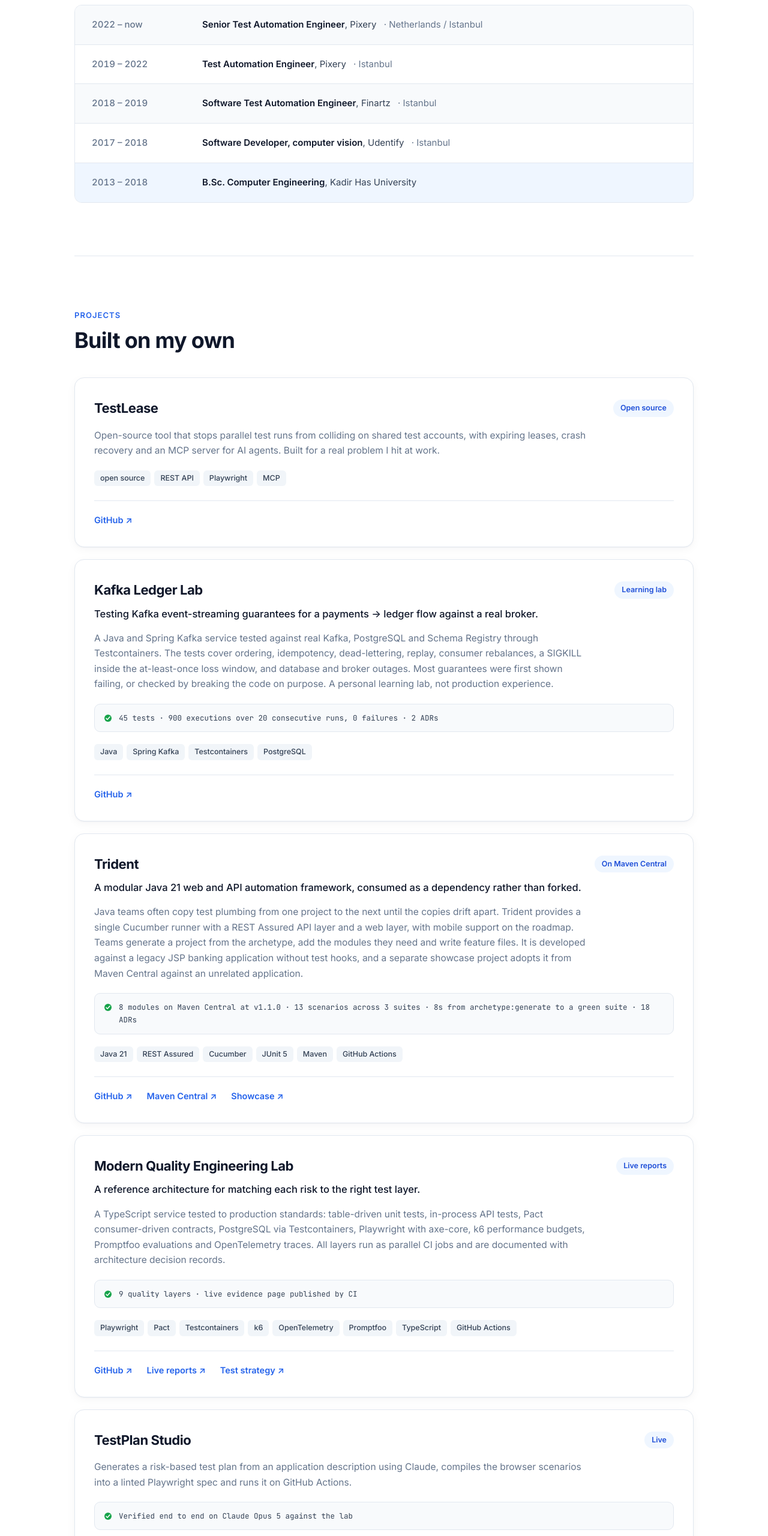
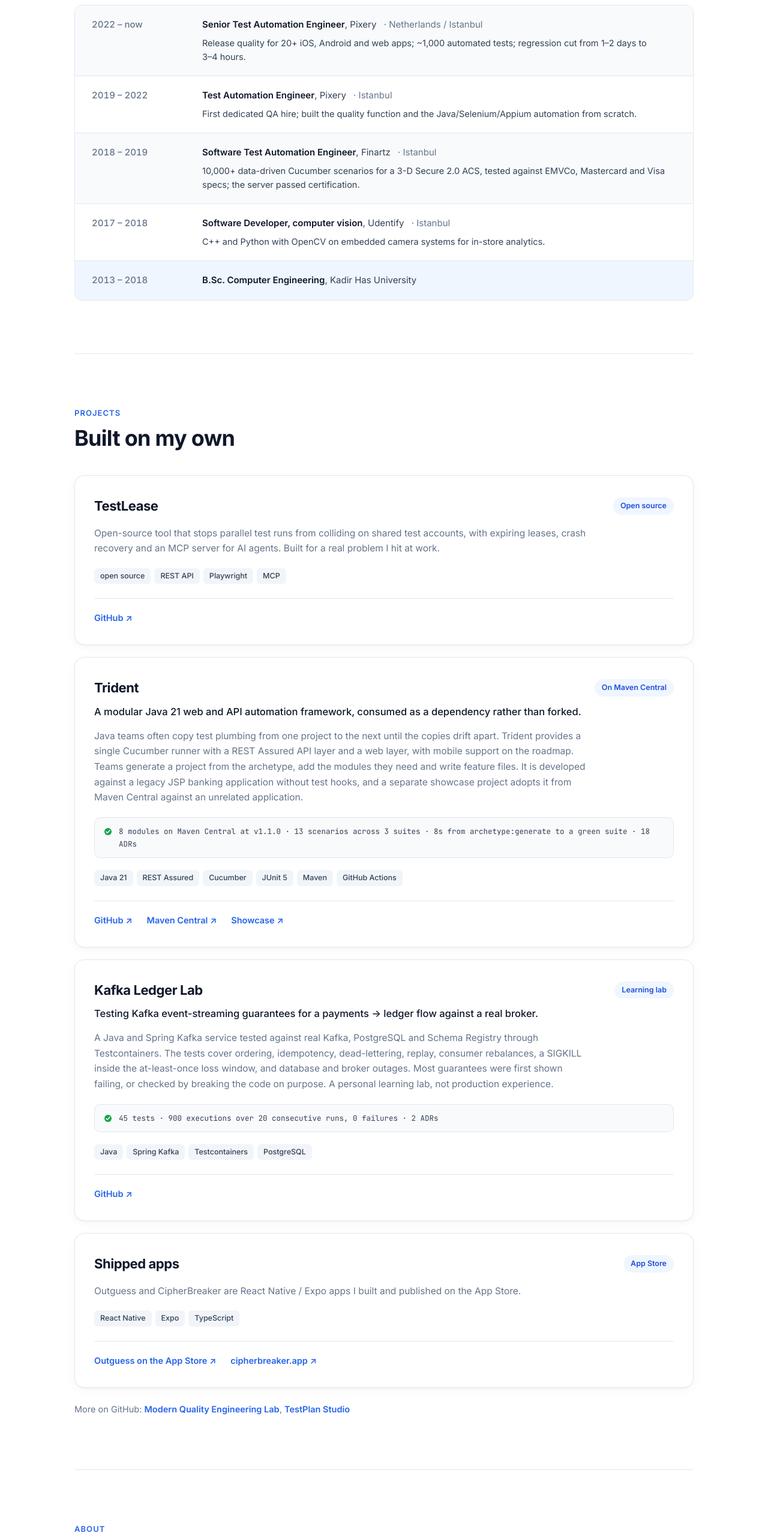
Before and after one commit to cozgur/ozgurcetintas.dev, a plain HTML site: page site/index.html in a window 1280 px wide. Shown: the part 2548-5108 px from the top of the page at 60% size. Drawn offline with Linux system fonts and the light colour scheme.

Commit message:
Rebalance: four project cards, result lines under each role
Merge Outguess and CipherBreaker into a "Shipped apps" card, move
Modern Quality Engineering Lab and TestPlan Studio to a GitHub line,
and add a one-line result under each Experience role.

Co-Authored-By: Claude Opus 5.5 <noreply@anthropic.com>

```diff
--- a/site/index.html
+++ b/site/index.html
@@ -29,7 +29,7 @@
       href="https://fonts.googleapis.com/css2?family=Inter:wght@400;500;600;700&family=JetBrains+Mono:wght@400;500&display=swap"
       rel="stylesheet"
     />
-    <link rel="stylesheet" href="styles.css?v=2026-11c" />
+    <link rel="stylesheet" href="styles.css?v=2026-11d" />
     <script type="application/ld+json">
       {
         "@context": "https://schema.org",
@@ -238,19 +238,27 @@
         <dl class="matrix timeline">
           <div>
             <dt>2022 – now</dt>
-            <dd><strong>Senior Test Automation Engineer</strong>, Pixery <span>Netherlands / Istanbul</span></dd>
+            <dd><strong>Senior Test Automation Engineer</strong>, Pixery <span>Netherlands / Istanbul</span>
+              <p class="result">Release quality for 20+ iOS, Android and web apps; ~1,000 automated tests; regression cut from 1–&#8288;2 days to 3–&#8288;4&nbsp;hours.</p>
+            </dd>
           </div>
           <div>
             <dt>2019 – 2022</dt>
-            <dd><strong>Test Automation Engineer</strong>, Pixery <span>Istanbul</span></dd>
+            <dd><strong>Test Automation Engineer</strong>, Pixery <span>Istanbul</span>
+              <p class="result">First dedicated QA hire; built the quality function and the Java/Selenium/Appium automation from scratch.</p>
+            </dd>
           </div>
           <div>
             <dt>2018 – 2019</dt>
-            <dd><strong>Software Test Automation Engineer</strong>, Finartz <span>Istanbul</span></dd>
+            <dd><strong>Software Test Automation Engineer</strong>, Finartz <span>Istanbul</span>
+              <p class="result">10,000+ data-driven Cucumber scenarios for a 3-D Secure 2.0 ACS, tested against EMVCo, Mastercard and Visa specs; the server passed certification.</p>
+            </dd>
           </div>
           <div>
             <dt>2017 – 2018</dt>
-            <dd><strong>Software Developer, computer vision</strong>, Udentify <span>Istanbul</span></dd>
+            <dd><strong>Software Developer, computer vision</strong>, Udentify <span>Istanbul</span>
+              <p class="result">C++ and Python with OpenCV on embedded camera systems for in-store analytics.</p>
+            </dd>
           </div>
           <div class="edu">
             <dt>2013 – 2018</dt>
@@ -285,27 +293,6 @@
 
           <li class="card">
             <header>
-              <h3>Kafka Ledger Lab</h3>
-              <span class="stamp">Learning lab</span>
-            </header>
-            <p class="summary">Testing Kafka event-streaming guarantees for a payments → ledger flow against a real broker.</p>
-            <p class="desc">
-              A Java and Spring Kafka service tested against real Kafka, PostgreSQL and Schema Registry through
-              Testcontainers. The tests cover ordering, idempotency, dead-lettering, replay, consumer rebalances, a
-              SIGKILL inside the at-least-once loss window, and database and broker outages. Most guarantees were first
-              shown failing, or checked by breaking the code on purpose. A personal learning lab, not production experience.
-            </p>
-            <p class="facts">45 tests · 900 executions over 20 consecutive runs, 0 failures · 2 ADRs</p>
-            <ul class="badges" aria-label="Technologies">
-              <li>Java</li><li>Spring Kafka</li><li>Testcontainers</li><li>PostgreSQL</li>
-            </ul>
-            <p class="links">
-              <a href="https://github.com/cozgur/kafka-ledger-lab-java" target="_blank" rel="noopener">GitHub ↗</a>
-            </p>
-          </li>
-
-          <li class="card">
-            <header>
               <h3>Trident</h3>
               <span class="stamp">On Maven Central</span>
             </header>
@@ -330,73 +317,38 @@
 
           <li class="card">
             <header>
-              <h3>Modern Quality Engineering Lab</h3>
-              <span class="stamp">Live reports</span>
+              <h3>Kafka Ledger Lab</h3>
+              <span class="stamp">Learning lab</span>
             </header>
-            <p class="summary">A reference architecture for matching each risk to the right test layer.</p>
+            <p class="summary">Testing Kafka event-streaming guarantees for a payments → ledger flow against a real broker.</p>
             <p class="desc">
-              A TypeScript service tested to production standards: table-driven unit tests, in-process API tests,
-              Pact consumer-driven contracts, PostgreSQL via Testcontainers, Playwright with axe-core, k6 performance
-              budgets, Promptfoo evaluations and OpenTelemetry traces. All layers run as parallel CI jobs and are
-              documented with architecture decision records.
+              A Java and Spring Kafka service tested against real Kafka, PostgreSQL and Schema Registry through
+              Testcontainers. The tests cover ordering, idempotency, dead-lettering, replay, consumer rebalances, a
+              SIGKILL inside the at-least-once loss window, and database and broker outages. Most guarantees were first
+              shown failing, or checked by breaking the code on purpose. A personal learning lab, not production experience.
             </p>
-            <p class="facts" data-facts="lab">9 quality layers · live evidence page published by CI</p>
+            <p class="facts">45 tests · 900 executions over 20 consecutive runs, 0 failures · 2 ADRs</p>
             <ul class="badges" aria-label="Technologies">
-              <li>Playwright</li><li>Pact</li><li>Testcontainers</li><li>k6</li><li>OpenTelemetry</li><li>Promptfoo</li><li>TypeScript</li><li>GitHub Actions</li>
+              <li>Java</li><li>Spring Kafka</li><li>Testcontainers</li><li>PostgreSQL</li>
             </ul>
             <p class="links">
-              <a href="https://github.com/cozgur/modern-quality-engineering-lab" target="_blank" rel="noopener">GitHub ↗</a>
-              <a href="https://lab.ozgurcetintas.dev/" target="_blank" rel="noopener">Live reports ↗</a>
-              <a href="https://github.com/cozgur/modern-quality-engineering-lab/blob/main/docs/test-strategy.md" target="_blank" rel="noopener">Test strategy ↗</a>
+              <a href="https://github.com/cozgur/kafka-ledger-lab-java" target="_blank" rel="noopener">GitHub ↗</a>
             </p>
           </li>
 
           <li class="card">
             <header>
-              <h3>TestPlan Studio</h3>
-              <span class="stamp">Live</span>
+              <h3>Shipped apps</h3>
+              <span class="stamp">App Store</span>
             </header>
             <p class="desc">
-              Generates a risk-based test plan from an application description using Claude, compiles the browser
-              scenarios into a linted Playwright spec and runs it on GitHub Actions.
+              Outguess and CipherBreaker are React Native / Expo apps I built and published on the App Store.
             </p>
-            <p class="facts" data-facts="studio">Verified end to end on Claude Opus 5 against the lab</p>
-            <ul class="badges" aria-label="Technologies">
-              <li>Claude</li><li>Playwright</li><li>GitHub Actions</li>
-            </ul>
-            <p class="links">
-              <a href="https://studio.ozgurcetintas.dev/" target="_blank" rel="noopener">Live app ↗</a>
-              <a href="https://github.com/cozgur/testplan-studio" target="_blank" rel="noopener">GitHub ↗</a>
-            </p>
-          </li>
-
-          <li class="card">
-            <header>
-              <h3>Outguess</h3>
-              <span class="stamp">App Store</span>
-            </header>
-            <p class="desc">A 1v1 word-guessing game with solver-based bots at three difficulty levels. Works offline.</p>
             <ul class="badges" aria-label="Technologies">
               <li>React Native</li><li>Expo</li><li>TypeScript</li>
             </ul>
             <p class="links">
-              <a href="https://apps.apple.com/app/id6808974621" target="_blank" rel="noopener">App Store ↗</a>
-            </p>
-          </li>
-
-          <li class="card">
-            <header>
-              <h3>CipherBreaker</h3>
-              <span class="stamp">App Store</span>
-            </header>
-            <p class="desc">
-              A 1v1 code-breaking game I built and run alone: product, code, release, store operations and marketing.
-              Bots with adaptive difficulty, in-app purchases, and a test suite with CI.
-            </p>
-            <ul class="badges" aria-label="Technologies">
-              <li>React Native</li><li>Expo</li><li>TypeScript</li><li>App Store</li>
-            </ul>
-            <p class="links">
+              <a href="https://apps.apple.com/app/id6808974621" target="_blank" rel="noopener">Outguess on the App Store ↗</a>
               <a href="https://cipherbreaker.app" target="_blank" rel="noopener">cipherbreaker.app ↗</a>
             </p>
           </li>
@@ -411,6 +363,11 @@
           </li>
           -->
         </ol>
+        <p class="more">
+          More on GitHub:
+          <a href="https://github.com/cozgur/modern-quality-engineering-lab" target="_blank" rel="noopener">Modern Quality Engineering Lab</a>,
+          <a href="https://github.com/cozgur/testplan-studio" target="_blank" rel="noopener">TestPlan Studio</a>
+        </p>
       </section>
 
       <!-- About -->
--- a/site/styles.css
+++ b/site/styles.css
@@ -630,6 +630,22 @@ a:focus-visible,
   content: '· ';
 }
 
+.timeline dd .result {
+  margin-top: 6px;
+  font-size: 14.5px;
+  line-height: 1.6;
+}
+
+.more {
+  margin-top: 24px;
+  color: var(--muted);
+  font-size: 14.5px;
+}
+
+.more a {
+  font-weight: 600;
+}
+
 .timeline .edu {
   background: var(--accent-soft) !important;
 }
```
